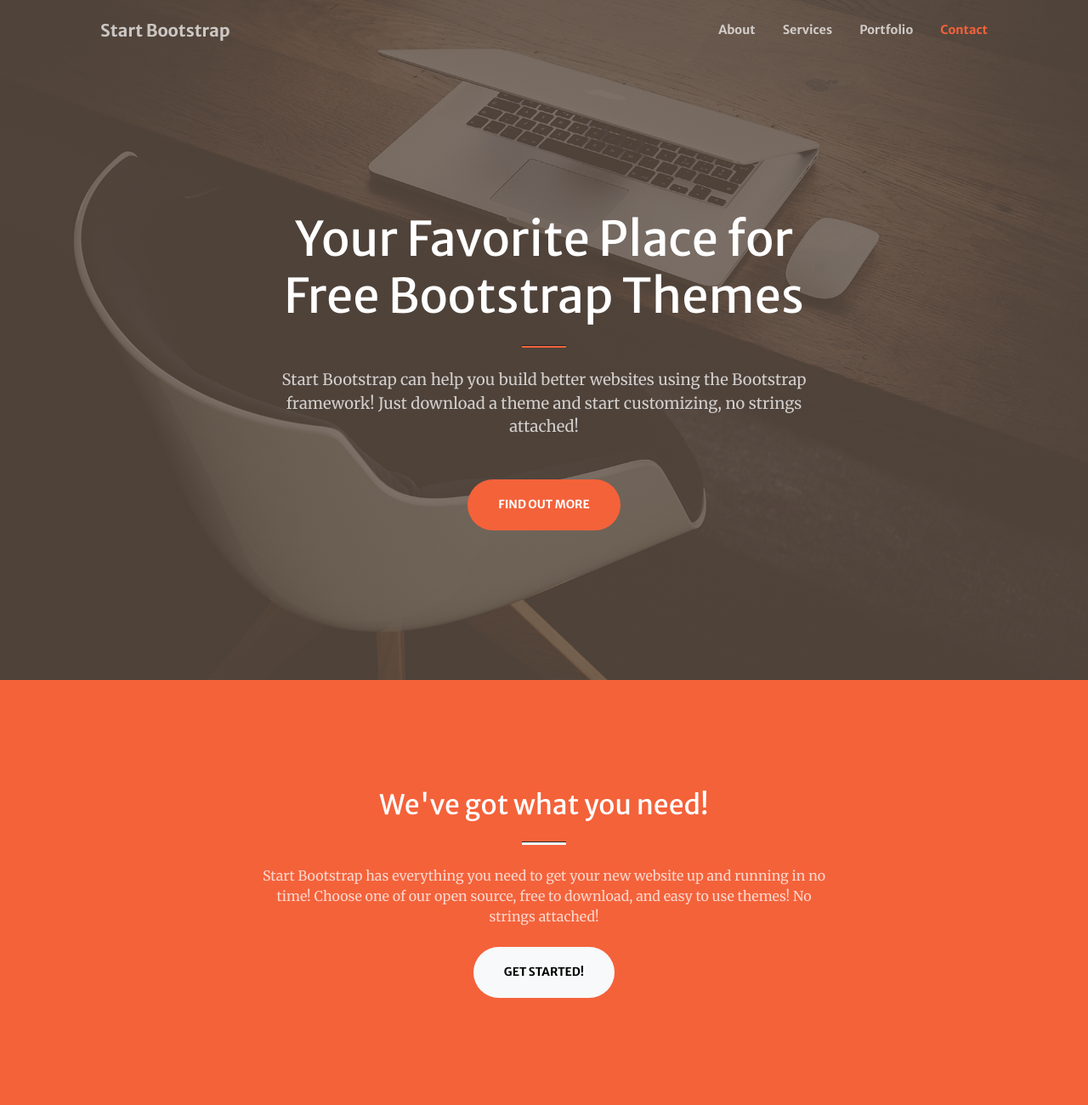
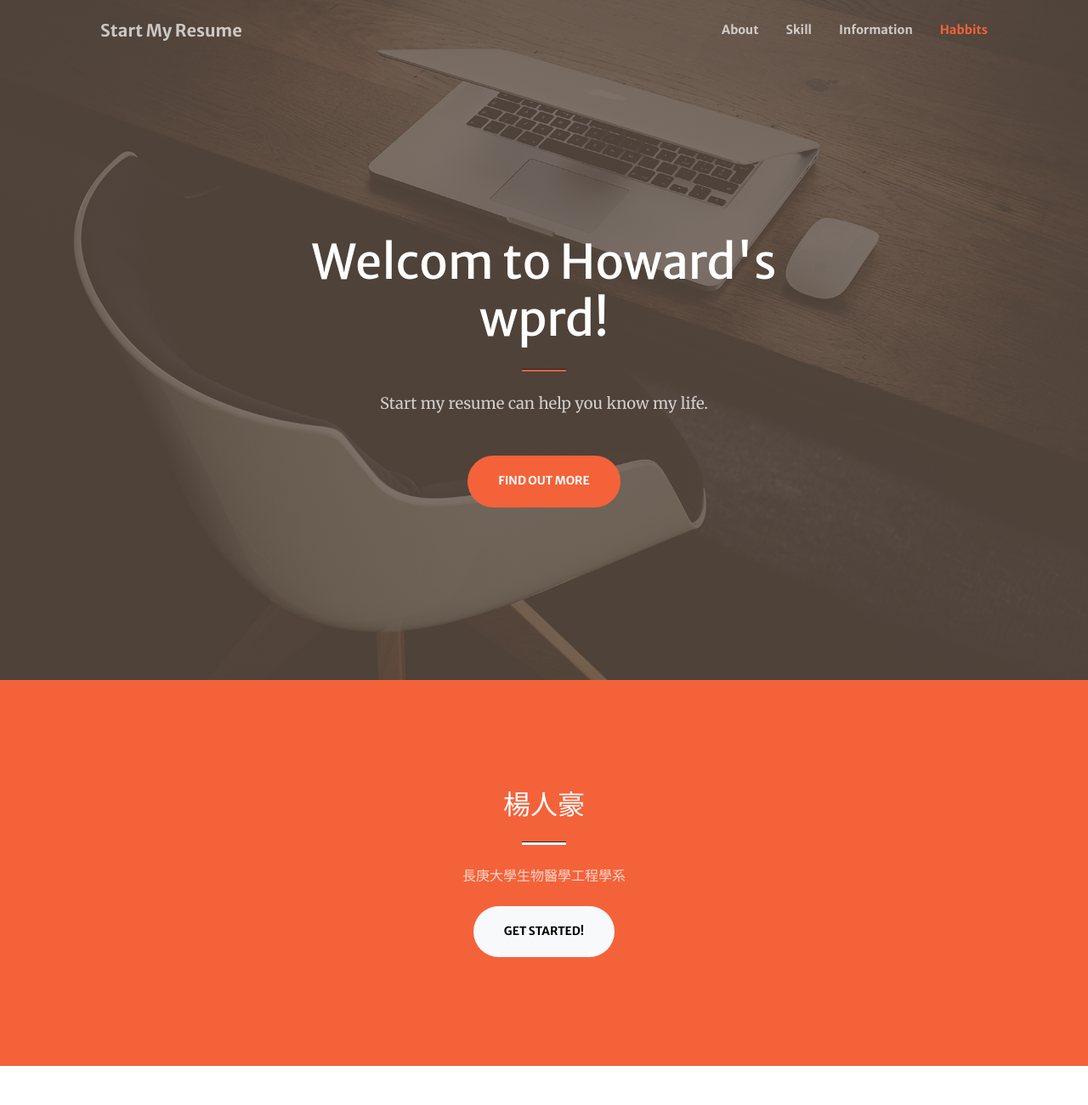
Before and after one commit to Howard9421/Howard9421.github.io, a plain HTML site: page index.html in a window 1280 px wide. Shown: the top 1300 px of the page at 85% size. Drawn offline with nearby package versions, Linux system fonts and the light colour scheme; some packages are replaced by stand-ins of ours; a script that the page names is missing.

Commit message:
Update index.html

```diff
--- a/index.html
+++ b/index.html
@@ -22,14 +22,14 @@
         <!-- Navigation-->
         <nav class="navbar navbar-expand-lg navbar-light fixed-top py-3" id="mainNav">
             <div class="container px-4 px-lg-5">
-                <a class="navbar-brand" href="#page-top">Start Bootstrap</a>
+                <a class="navbar-brand" href="#page-top">Start My Resume</a>
                 <button class="navbar-toggler navbar-toggler-right" type="button" data-bs-toggle="collapse" data-bs-target="#navbarResponsive" aria-controls="navbarResponsive" aria-expanded="false" aria-label="Toggle navigation"><span class="navbar-toggler-icon"></span></button>
                 <div class="collapse navbar-collapse" id="navbarResponsive">
                     <ul class="navbar-nav ms-auto my-2 my-lg-0">
                         <li class="nav-item"><a class="nav-link" href="#about">About</a></li>
-                        <li class="nav-item"><a class="nav-link" href="#services">Services</a></li>
-                        <li class="nav-item"><a class="nav-link" href="#portfolio">Portfolio</a></li>
-                        <li class="nav-item"><a class="nav-link" href="#contact">Contact</a></li>
+                        <li class="nav-item"><a class="nav-link" href="#services">Skill</a></li>
+                        <li class="nav-item"><a class="nav-link" href="#portfolio">Information</a></li>
+                        <li class="nav-item"><a class="nav-link" href="#contact">Habbits</a></li>
                     </ul>
                 </div>
             </div>
@@ -39,11 +39,11 @@
             <div class="container px-4 px-lg-5 h-100">
                 <div class="row gx-4 gx-lg-5 h-100 align-items-center justify-content-center text-center">
                     <div class="col-lg-8 align-self-end">
-                        <h1 class="text-white font-weight-bold">Your Favorite Place for Free Bootstrap Themes</h1>
+                        <h1 class="text-white font-weight-bold">Welcom to Howard's wprd!</h1>
                         <hr class="divider" />
                     </div>
                     <div class="col-lg-8 align-self-baseline">
-                        <p class="text-white-75 mb-5">Start Bootstrap can help you build better websites using the Bootstrap framework! Just download a theme and start customizing, no strings attached!</p>
+                        <p class="text-white-75 mb-5">Start my resume can help you know my life.</p>
                         <a class="btn btn-primary btn-xl" href="#about">Find Out More</a>
                     </div>
                 </div>
@@ -54,9 +54,9 @@
             <div class="container px-4 px-lg-5">
                 <div class="row gx-4 gx-lg-5 justify-content-center">
                     <div class="col-lg-8 text-center">
-                        <h2 class="text-white mt-0">We've got what you need!</h2>
+                        <h2 class="text-white mt-0">楊人豪</h2>
                         <hr class="divider divider-light" />
-                        <p class="text-white-75 mb-4">Start Bootstrap has everything you need to get your new website up and running in no time! Choose one of our open source, free to download, and easy to use themes! No strings attached!</p>
+                        <p class="text-white-75 mb-4">長庚大學生物醫學工程學系 </p>
                         <a class="btn btn-light btn-xl" href="#services">Get Started!</a>
                     </div>
                 </div>
```
